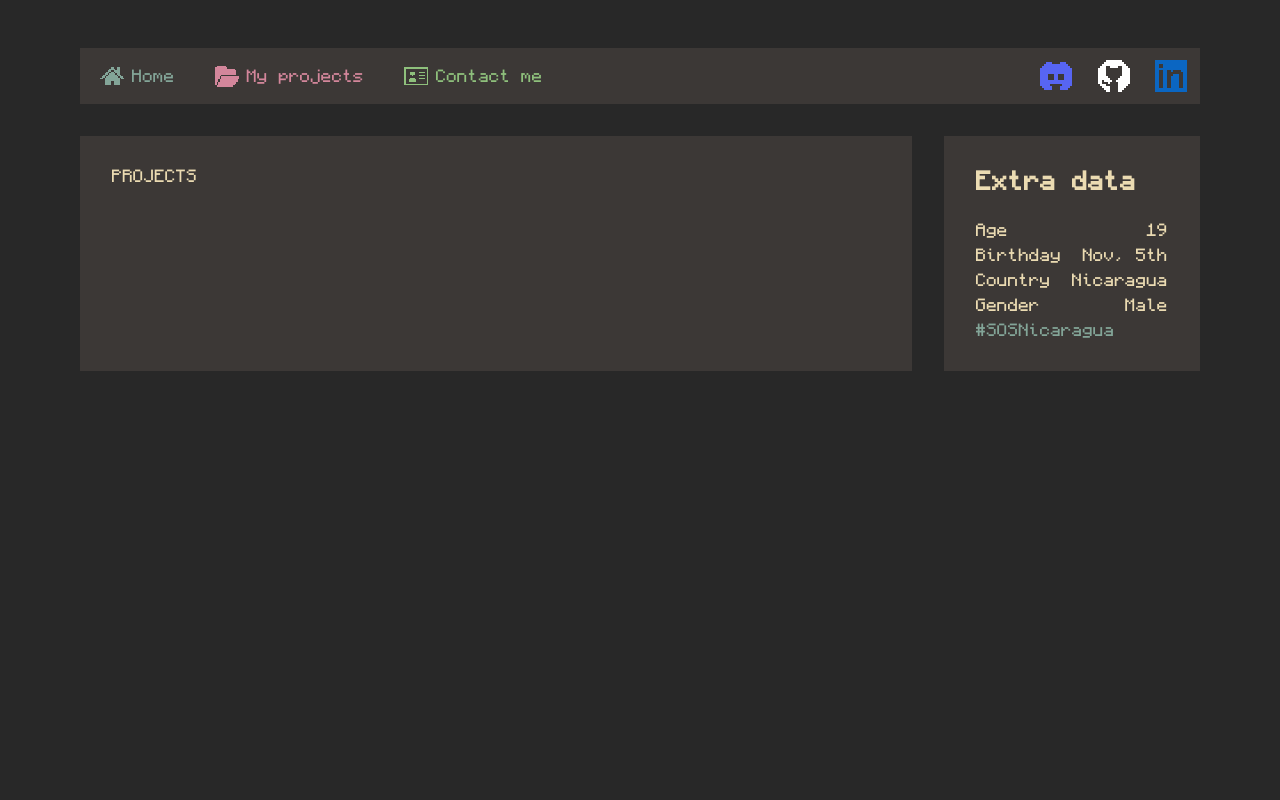
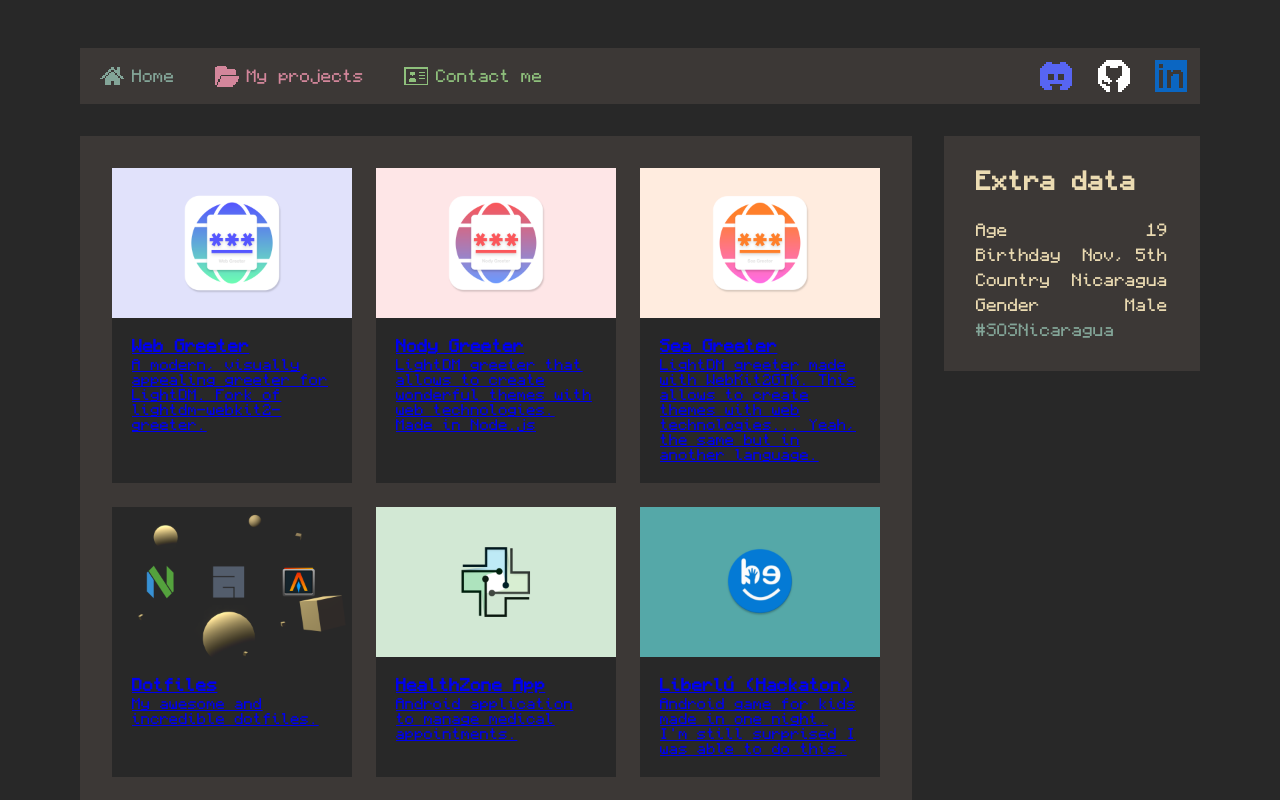
Before and after one commit to JezerM/portfolio, a SvelteKit app: page /projects in a window 1280 px wide. Shown: the top 800 px of the page. Built offline with nearby package versions, Linux system fonts and the light colour scheme.

Commit message:
Implemented projects route and some modifications to Card component

```diff
--- a/src/lib/Card.svelte
+++ b/src/lib/Card.svelte
@@ -1,9 +1,13 @@
 <script lang="ts">
   export let src: string = "";
+  let className: string = "";
+  export { className as class };
 </script>
 
-<div class="card">
-  <img {src} alt="" />
+<div class="card {className}">
+  <div class="imgContainer">
+    <img {src} alt="" />
+  </div>
   <div class="cardContent">
     <slot />
   </div>
@@ -18,4 +22,14 @@
   .cardContent {
     padding: 1.25em;
   }
+  .imgContainer {
+    aspect-ratio: 16 / 10;
+    width: 100%;
+    display: flex;
+    justify-content: center;
+    align-items: center;
+  }
+  .imgContainer > img {
+    width: 100%;
+  }
 </style>
--- a/src/routes/projects/+page.svelte
+++ b/src/routes/projects/+page.svelte
@@ -1 +1,75 @@
-<div>PROJECTS</div>
+<script lang="ts">
+  import { base } from "$app/paths";
+  import Card from "$lib/Card.svelte";
+  import data from "$lib/projects.json";
+
+  function parseProjectImageLink(link: string): string {
+    if (link.startsWith("/")) {
+      return `${base}${link}`;
+    }
+    return link;
+  }
+</script>
+
+<div class="projectsContainer">
+  {#each data as project}
+    <a href={project.link} target="_blank">
+      <Card src={parseProjectImageLink(project.image)} class={project.color}>
+        <h4>{project.name}</h4>
+        <p class="projectDescription">{project.description}</p>
+      </Card>
+    </a>
+  {/each}
+</div>
+
+<style>
+  .projectsContainer {
+    display: grid;
+    gap: 1.5em;
+    grid-template-columns: repeat(3, minmax(0, 1fr));
+  }
+  .projectsContainer a {
+    grid-column: span 1 / span 1;
+    height: 100%;
+  }
+
+  .projectsContainer :global(.card) {
+    background-color: #282828;
+    height: 100%;
+    transition: background-color 0.25s, transform 0.5s;
+  }
+  .projectsContainer :global(.card):hover {
+    background-color: var(--cardColor);
+    transform: scale(1.02);
+  }
+  .projectsContainer :global(.card) > :global(.imgContainer) {
+    background-color: var(--cardColor);
+  }
+
+  .projectDescription {
+    font-size: 14px;
+    margin: 0;
+  }
+
+  :global(.card.red) {
+    --cardColor: #cc2410;
+  }
+  :global(.card.green) {
+    --cardColor: #98971a;
+  }
+  :global(.card.yellow) {
+    --cardColor: #d79921;
+  }
+  :global(.card.blue) {
+    --cardColor: #458588;
+  }
+  :global(.card.purple) {
+    --cardColor: #b16286;
+  }
+  :global(.card.aqua) {
+    --cardColor: #689d6a;
+  }
+  :global(.card.orange) {
+    --cardColor: #d65d0e;
+  }
+</style>
```
